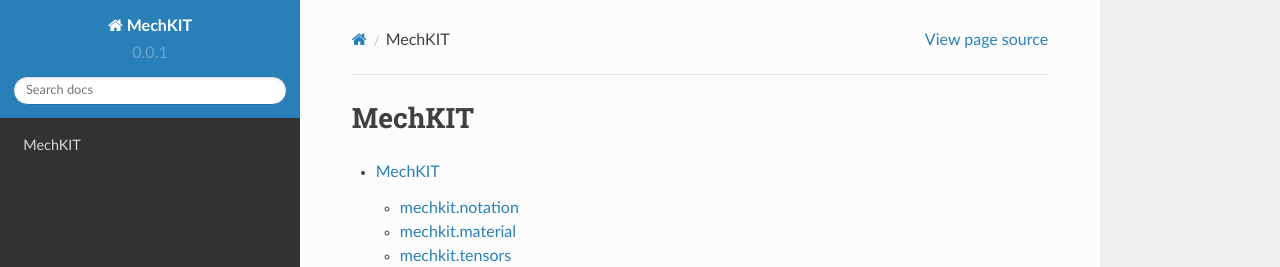
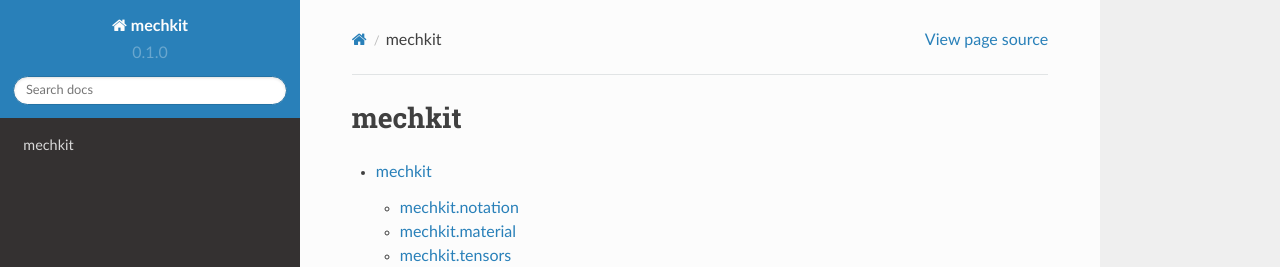
Before and after one commit to JulianKarlBauer/mechkit, a Sphinx documentation site: the page built from docs/index.rst, in a window 1280 px wide. Shown: the top 267 px of the page. Built offline with Sphinx 7.4.7 and the Read the Docs theme 2.0.0, drawn with Linux system fonts in a browser that asks for light colours.

```diff
--- a/docs/conf.py
+++ b/docs/conf.py
@@ -64,7 +64,7 @@ source_suffix = '.rst'
 master_doc = 'index'
 
 # General information about the project.
-project = 'MechKIT'
+project = 'mechkit'
 copyright = '2019, Julian Karl Bauer'
 author = 'Julian Karl Bauer'
 
@@ -73,9 +73,9 @@ author = 'Julian Karl Bauer'
 # built documents.
 #
 # The short X.Y version.
-version = '0.0.1'
+version = '0.1.0'
 # The full version, including alpha/beta/rc tags.
-release = '0.0.1'
+release = '0.1.0'
 
 # The language for content autogenerated by Sphinx. Refer to documentation
 # for a list of supported languages.
@@ -218,7 +218,7 @@ html_static_path = ['_static']
 #html_search_scorer = 'scorer.js'
 
 # Output file base name for HTML help builder.
-htmlhelp_basename = 'MechKITdoc'
+htmlhelp_basename = 'mechkitdoc'
 
 # -- Options for LaTeX output ---------------------------------------------
 
@@ -240,7 +240,7 @@ latex_elements = {
 # (source start file, target name, title,
 #  author, documentclass [howto, manual, or own class]).
 latex_documents = [
-    (master_doc, 'MechKIT.tex', 'MechKIT Documentation',
+    (master_doc, 'mechkit.tex', 'mechkit documentation',
      'Julian Karl Bauer', 'manual'),
 ]
 
@@ -270,7 +270,7 @@ latex_documents = [
 # One entry per manual page. List of tuples
 # (source start file, name, description, authors, manual section).
 man_pages = [
-    (master_doc, 'mechkit', 'MechKIT Documentation',
+    (master_doc, 'mechkit', 'mechkit documentation',
      [author], 1)
 ]
 
@@ -284,8 +284,8 @@ man_pages = [
 # (source start file, target name, title, author,
 #  dir menu entry, description, category)
 texinfo_documents = [
-    (master_doc, 'MechKIT', 'MechKIT Documentation',
-     author, 'MechKIT', 'One line description of project.',
+    (master_doc, 'mechkit', 'mechkit documentation',
+     author, 'mechkit', 'One line description of project.',
      'Miscellaneous'),
 ]
 
--- a/docs/index.rst
+++ b/docs/index.rst
@@ -1,4 +1,4 @@
-MechKIT
+mechkit
 =======
 
 .. toctree::
--- a/docs/source/mechkit.rst
+++ b/docs/source/mechkit.rst
@@ -1,4 +1,4 @@
-MechKIT
+mechkit
 =======
 
 .. automodule:: mechkit
--- a/setup.py
+++ b/setup.py
@@ -5,14 +5,14 @@ import setuptools
 
 setuptools.setup(
     name="mechkit",
-    version="0.0.5",
+    version="0.1.0",
     author="Julian Karl Bauer",
     author_email="JulianKarlBauer@gmx.de",
     description="Basic continuum mechanics toolkit",
     long_description="Basic continuum mechanics toolkit",
     # long_description=long_description,
     # long_description_content_type="text/markdown",
-    url="https://github.com/JulianBauerKIT/mechkit",
+    url="https://github.com/JulianKarlBauer/mechkit",
     packages=setuptools.find_packages(),
     install_requires=[
           'numpy',
```
Also changed, not shown: README.md (+2 -4 lines).
